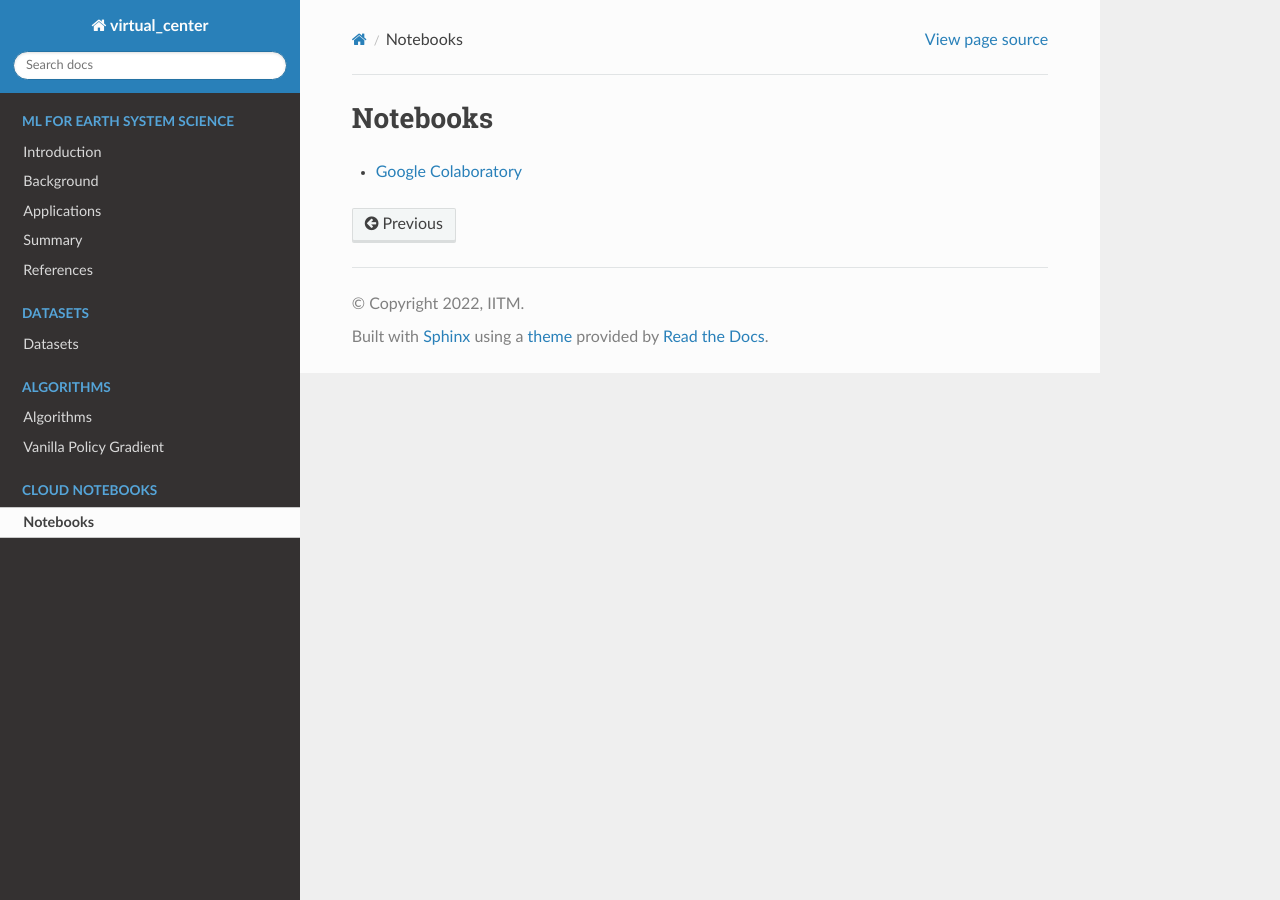
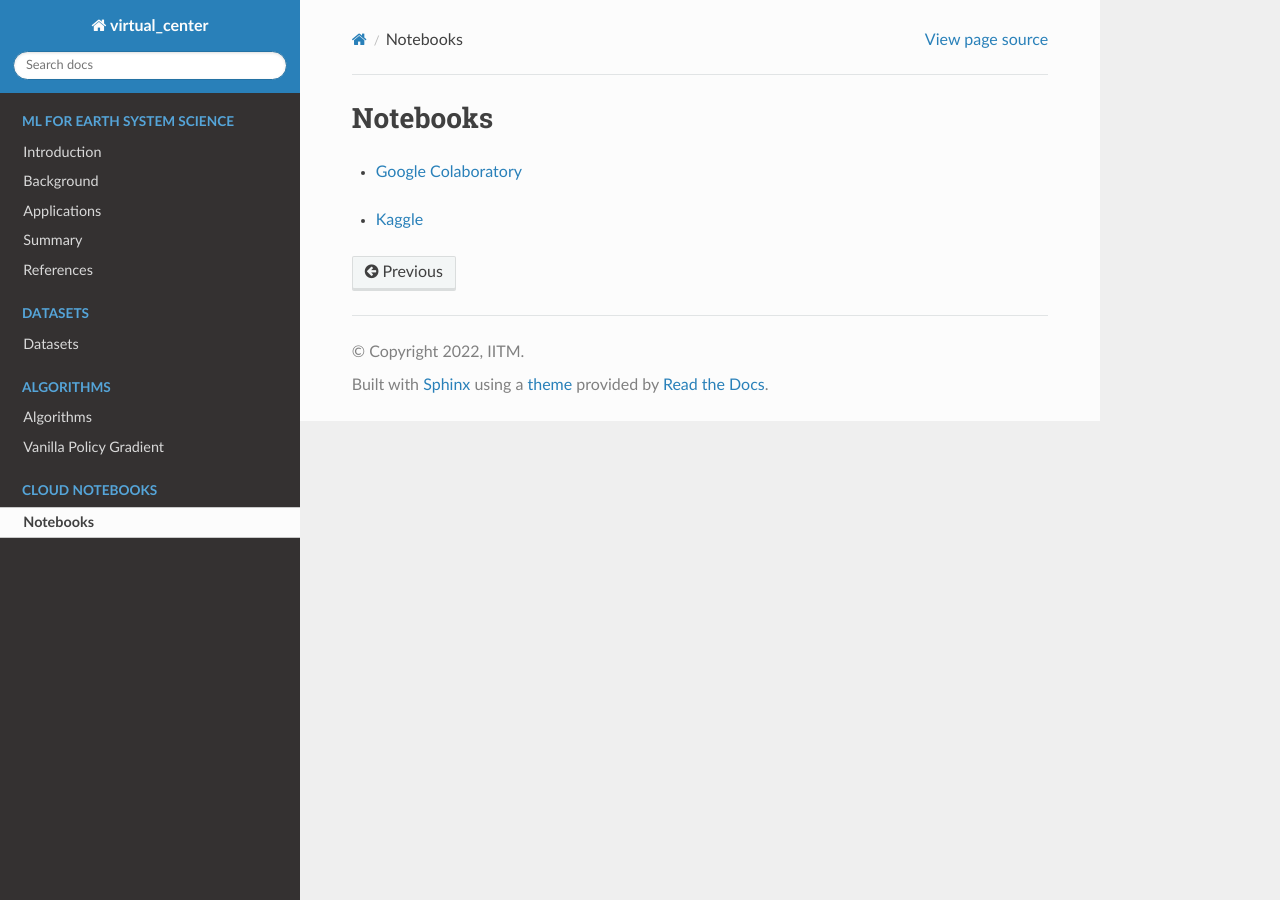
Before and after one commit to tejas-veer/virtual_center, a Sphinx documentation site: the page built from docs/source/notebooks.rst, in a window 1280 px wide. Built offline with Sphinx 7.4.7 and the Read the Docs theme 2.0.0, drawn with Linux system fonts in a browser that asks for light colours.

Commit message:
Update notebooks.rst

```diff
--- a/docs/source/notebooks.rst
+++ b/docs/source/notebooks.rst
@@ -4,3 +4,7 @@ Notebooks
 
 - `Google Colaboratory`_
 .. _`Google Colaboratory`: https://research.google.com/colaboratory/
+
+
+- `Kaggle`_
+.. _`Kaggle`: https://www.kaggle.com/
```
